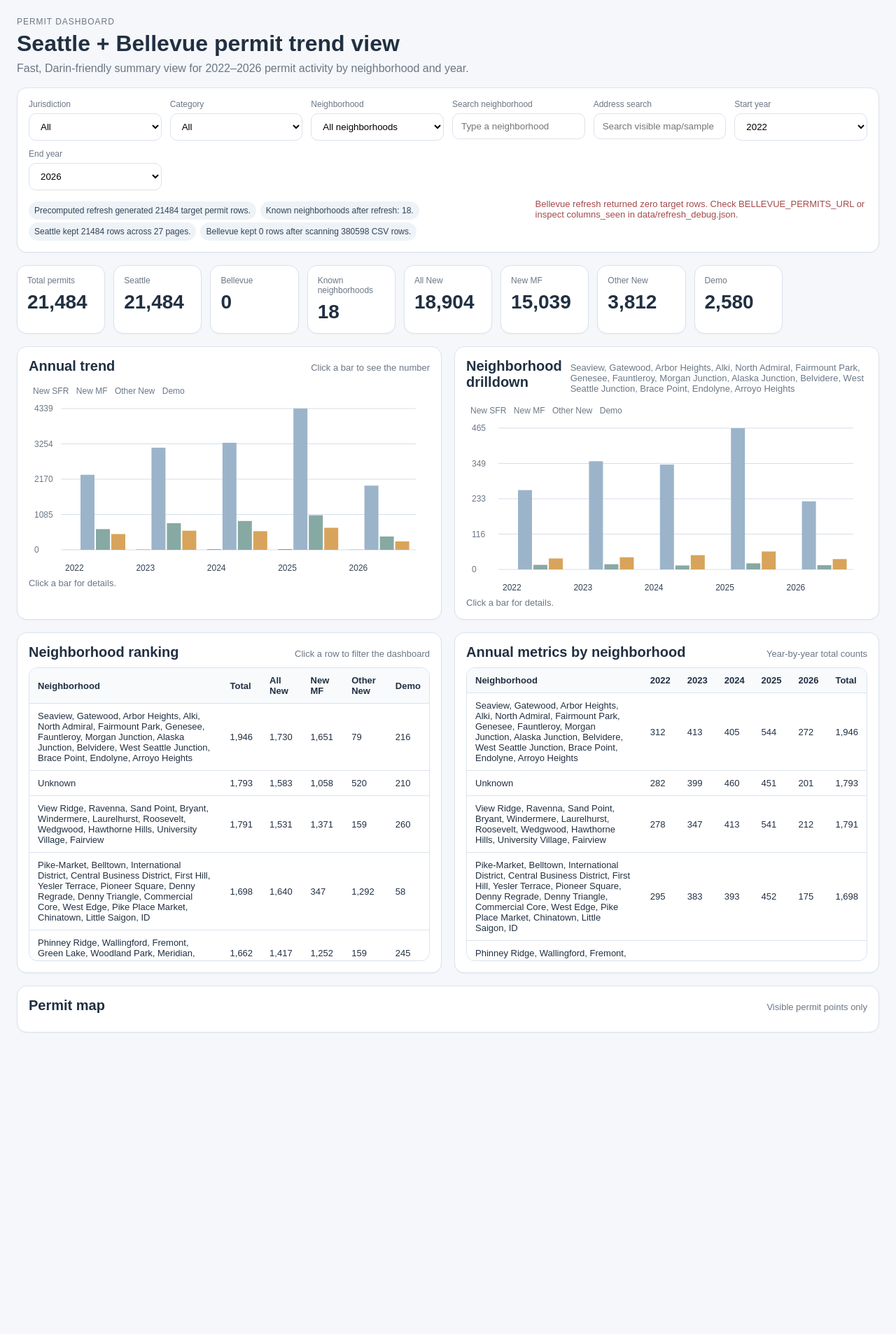
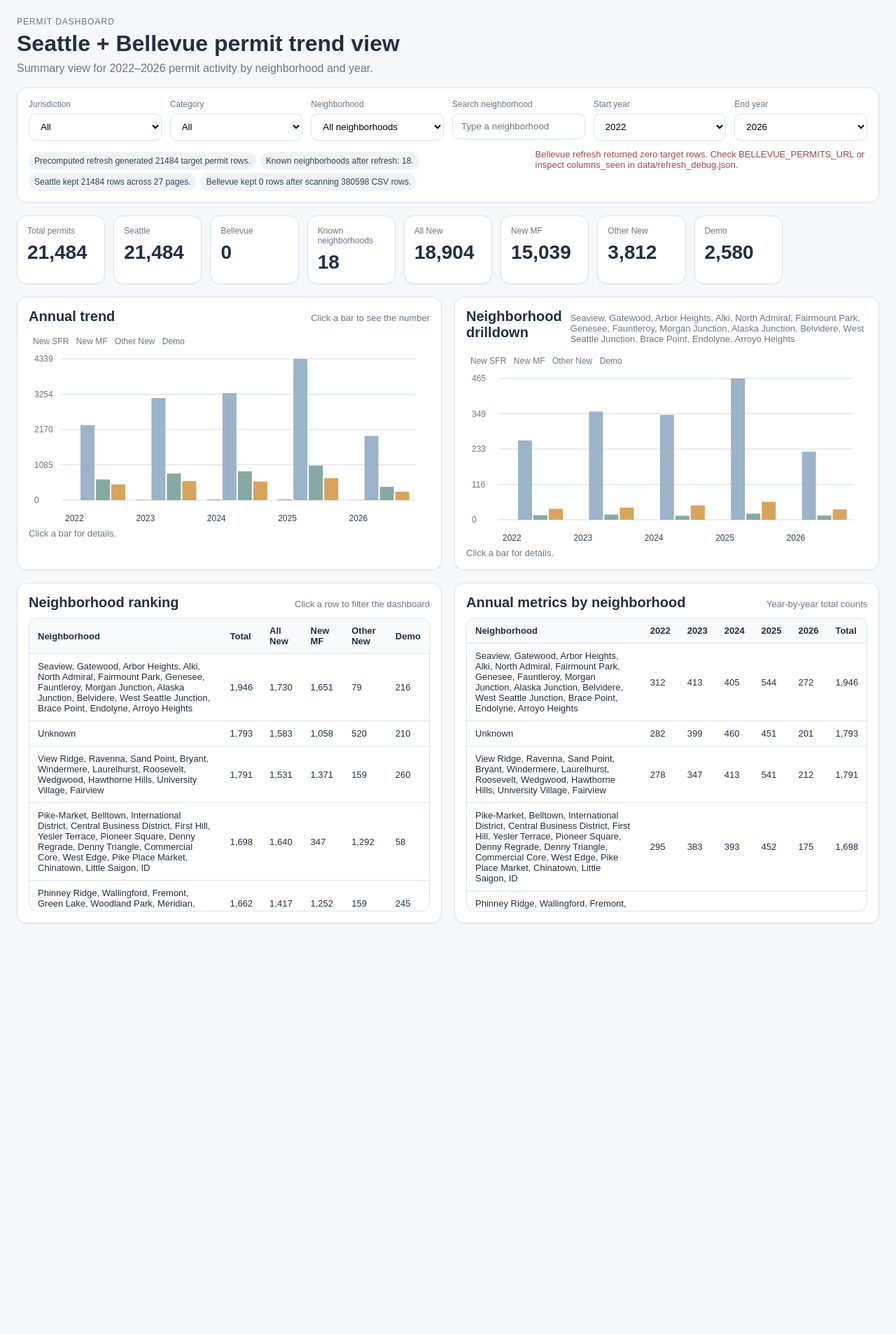
Before and after one commit to kauweg/permits-dashboard, a Flask app: page / in a window 1280 px wide. Shown: the top 1907 px of the page at 70% size. Run offline with Flask 3, Linux system fonts and the light colour scheme.

Commit message:
Update index.html

```diff
--- a/templates/index.html
+++ b/templates/index.html
@@ -5,7 +5,6 @@
   <meta name="viewport" content="width=device-width, initial-scale=1" />
   <title>Permit Dashboard</title>
   <link rel="stylesheet" href="/static/styles.css" />
-  <link rel="stylesheet" href="https://unpkg.com/leaflet@1.9.4/dist/leaflet.css" crossorigin="" />
 </head>
 <body>
   <div class="page">
@@ -13,20 +12,23 @@
       <div>
         <div class="eyebrow">Permit Dashboard</div>
         <h1>Seattle + Bellevue permit trend view</h1>
-        <p class="subhead">Fast, Darin-friendly summary view for 2022–2026 permit activity by neighborhood and year.</p>
+        <p class="subhead">Summary view for 2022–2026 permit activity by neighborhood and year.</p>
       </div>
     </header>
 
     <section class="filters panel">
       <div class="filter-grid">
-        <label><span>Jurisdiction</span>
+        <label>
+          <span>Jurisdiction</span>
           <select id="jurisdiction">
             <option value="all">All</option>
             <option value="Seattle">Seattle</option>
             <option value="Bellevue">Bellevue</option>
           </select>
         </label>
-        <label><span>Category</span>
+
+        <label>
+          <span>Category</span>
           <select id="category">
             <option value="all">All</option>
             <option value="New SFR">New SFR</option>
@@ -35,18 +37,21 @@
             <option value="Demo">Demo</option>
           </select>
         </label>
-        <label><span>Neighborhood</span>
+
+        <label>
+          <span>Neighborhood</span>
           <select id="neighborhood">
             <option value="all">All neighborhoods</option>
           </select>
         </label>
-        <label><span>Search neighborhood</span>
+
+        <label>
+          <span>Search neighborhood</span>
           <input id="neighborhoodSearch" type="text" placeholder="Type a neighborhood" />
         </label>
-        <label><span>Address search</span>
-          <input id="addressSearch" type="text" placeholder="Search visible map/sample addresses" />
-        </label>
-        <label><span>Start year</span>
+
+        <label>
+          <span>Start year</span>
           <select id="startYear">
             <option value="2022" selected>2022</option>
             <option value="2023">2023</option>
@@ -55,7 +60,9 @@
             <option value="2026">2026</option>
           </select>
         </label>
-        <label><span>End year</span>
+
+        <label>
+          <span>End year</span>
           <select id="endYear">
             <option value="2022">2022</option>
             <option value="2023">2023</option>
@@ -65,6 +72,7 @@
           </select>
         </label>
       </div>
+
       <div class="notes-row">
         <div id="loadNotes" class="notes"></div>
         <div id="loadErrors" class="errors"></div>
@@ -142,19 +150,9 @@
       </div>
     </section>
 
-    <section class="panel full-width-panel">
-      <div class="panel-head">
-        <h2>Permit map</h2>
-        <div class="muted">Visible permit points only</div>
-      </div>
-      <div id="permitMap" class="permit-map"></div>
-      <div id="mapList" class="map-list" style="display:none;"></div>
-    </section>
-
     <section class="panel" id="recentExamplesPanel" style="display:none;">
       <div class="panel-head">
         <h2>Recent permit examples</h2>
-        <div class="muted">Filtered by address search</div>
       </div>
       <div class="table-wrap">
         <table id="sampleTable">
@@ -173,7 +171,6 @@
     </section>
   </div>
 
-  <script src="https://unpkg.com/leaflet@1.9.4/dist/leaflet.js" crossorigin=""></script>
   <script src="/static/app.js"></script>
 </body>
 </html>
```
